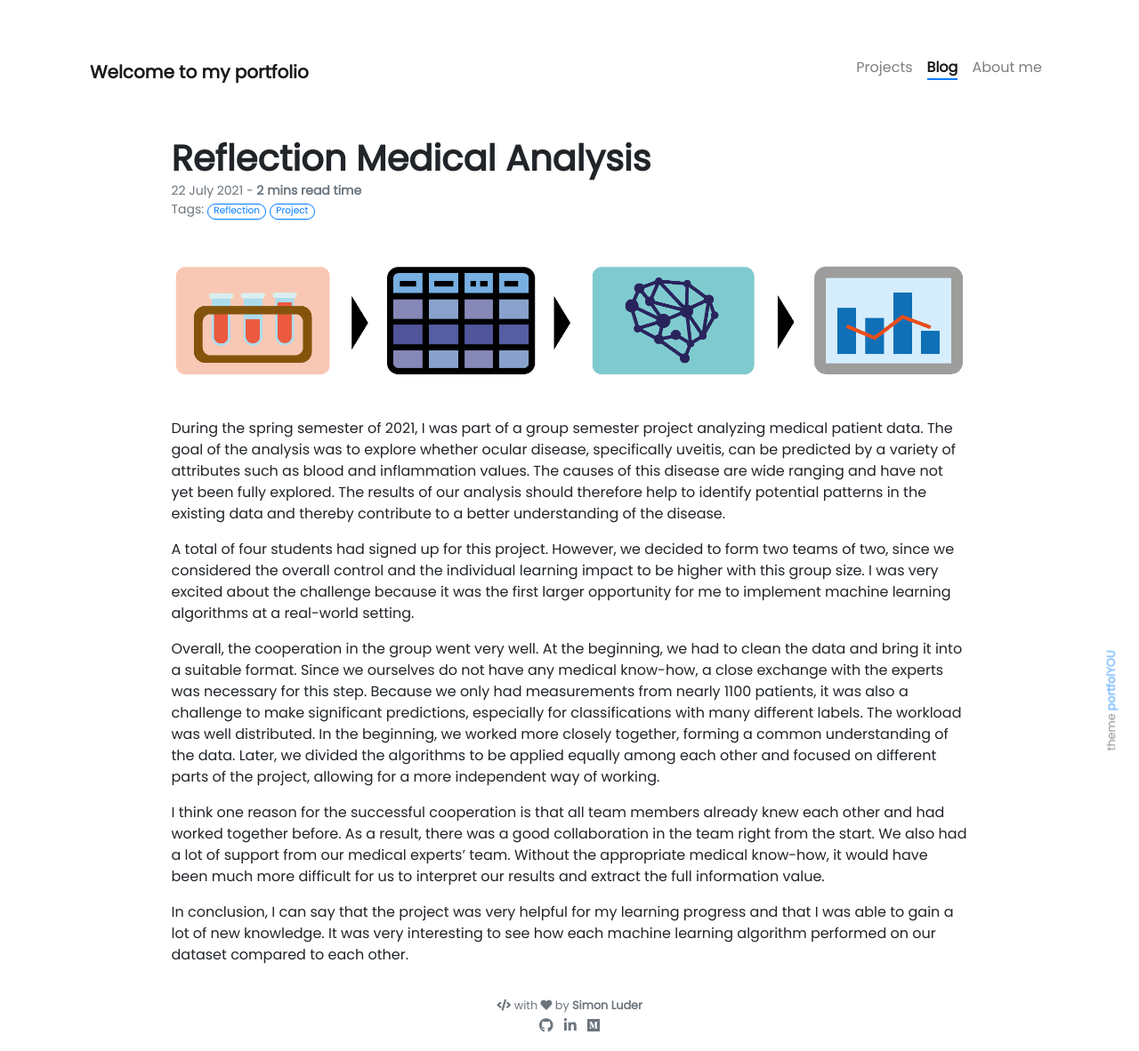
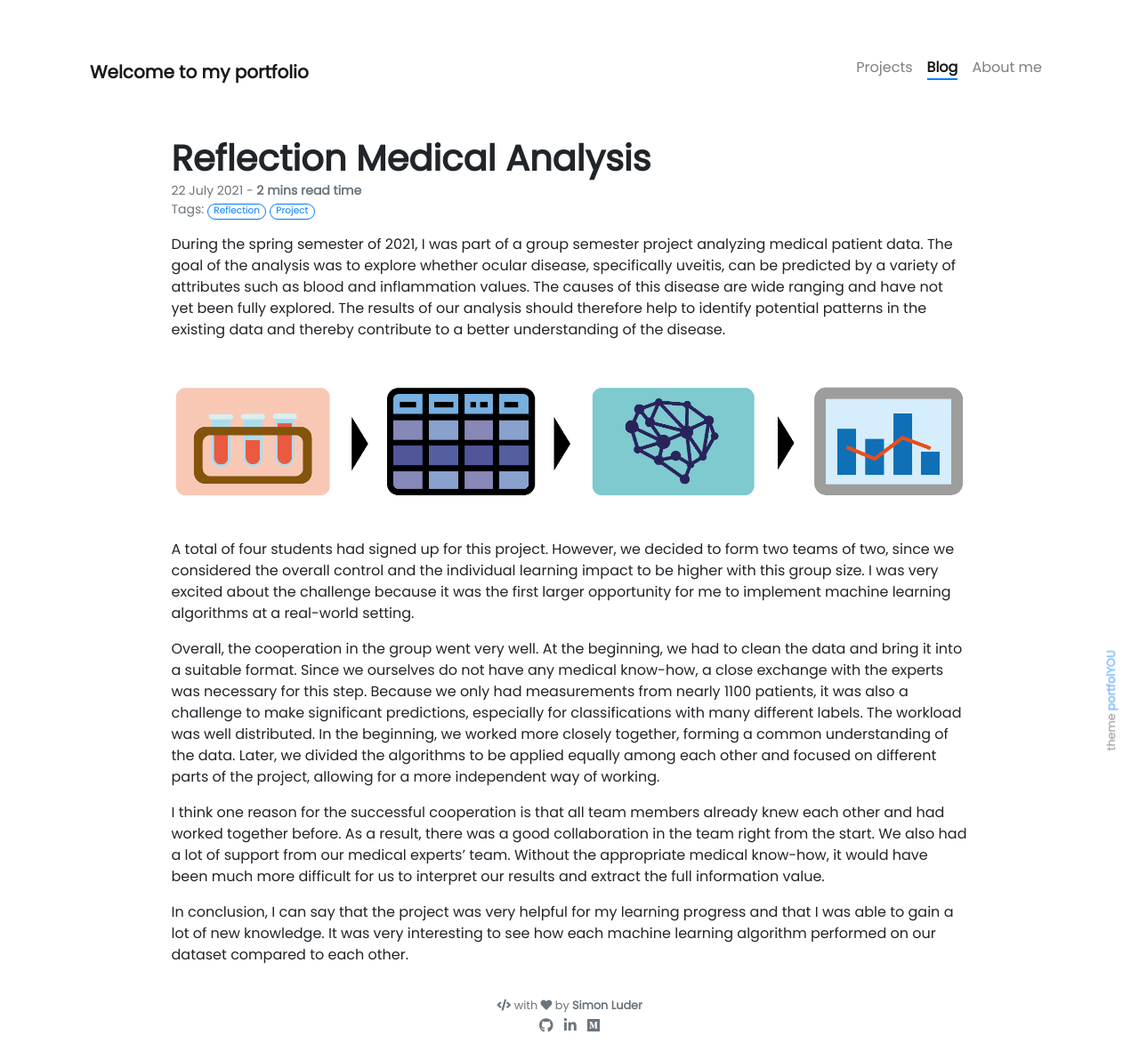
Before and after one commit to SimonLuder/simonluder.github.io, a Jekyll site: the page built from _posts/2021-07-22-reflection_medical_analysis_project.md, in a window 1280 px wide. Shown: the whole page at 89% size. Built offline with Jekyll 4.4.1, drawn with Linux system fonts in a browser that asks for light colours; nearby versions of some CDN libraries; our own code applies the rules of GitHub Pages for plain Markdown files.

Commit message:
Update 2021-07-22-reflection_medical_analysis_project.md

```diff
--- a/_posts/2021-07-22-reflection_medical_analysis_project.md
+++ b/_posts/2021-07-22-reflection_medical_analysis_project.md
@@ -6,10 +6,10 @@ color:
 description: A reflection of the project Medical Analysis from FS21.
 ---
 
-{% include elements/figure.html image="https://github.com/SimonLuder/SimonLuder.github.io/blob/main/pictures/Medical_Zeichenfläche 1.png?raw=true" caption="" %}
-
 
 During the spring semester of 2021, I was part of a group semester project analyzing medical patient data. The goal of the analysis was to explore whether ocular disease, specifically uveitis, can be predicted by a variety of attributes such as blood and inflammation values. The causes of this disease are wide ranging and have not yet been fully explored. The results of our analysis should therefore help to identify potential patterns in the existing data and thereby contribute to a better understanding of the disease.
+
+{% include elements/figure.html image="https://github.com/SimonLuder/SimonLuder.github.io/blob/main/pictures/Medical_Zeichenfläche 1.png?raw=true" caption="" %}
 
 A total of four students had signed up for this project. However, we decided to form two teams of two, since we considered the overall control and the individual learning impact to be higher with this group size. I was very excited about the challenge because it was the first larger opportunity for me to implement machine learning algorithms at a real-world setting.
 
```
